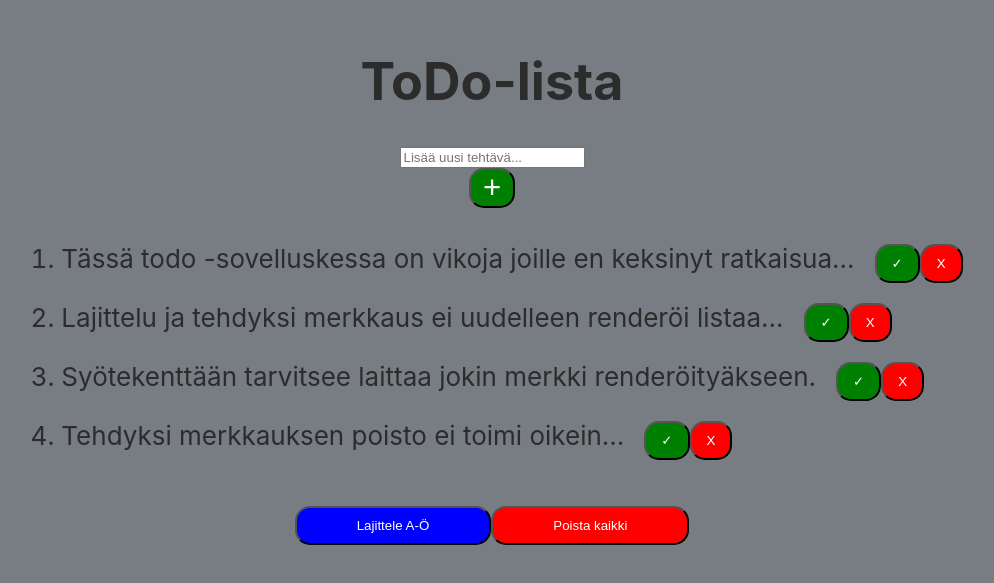
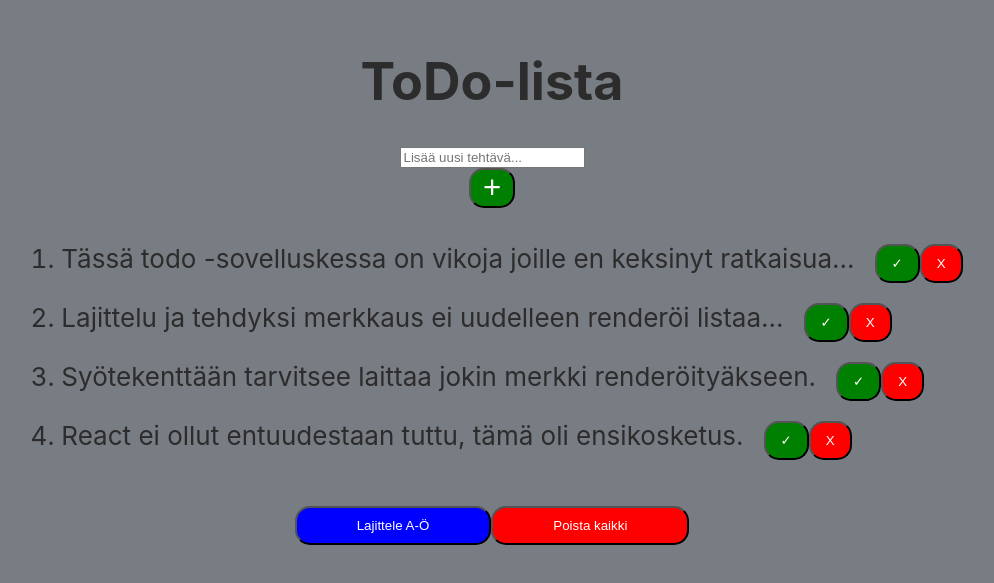
Before and after one commit to Luukalindgren/ToDo-sovellus-React, a React (Create React App) app: page / in a window 1280 px wide. Shown: the part 115-698 px from the top of the page, without its empty margins (148-1142 px from the left). Built offline with nearby package versions, Linux system fonts and the light colour scheme.

Commit message:
Yliviivaus ongelmat korjattu, renderöinti enään...

```diff
--- a/src/App.js
+++ b/src/App.js
@@ -1,8 +1,8 @@
 //TODO:
 //1. VALMIS!
-//2. VALMIS!
-//3. VALMIS! KORJATTAVA YHTEENSOPIVAKSI YLIVIIVAUKSEN KANSSA!
-//4. VALMIS!
+//2. VALMIS! Taulukko ei renderöidy itsestään, inputti tarvii muuttua ennen uudelleen renderöintiä
+//3. VALMIS!
+//4. VALMIS! -||-
 //5. VALMIS!
 
 
@@ -11,9 +11,9 @@ import React, {useState} from "react";
 
 
 function App () {
-  const [notes, setNotes] = useState(["Tässä todo -sovelluskessa on vikoja joille en keksinyt ratkaisua...","Lajittelu ja tehdyksi merkkaus ei uudelleen renderöi listaa...","Syötekenttään tarvitsee laittaa jokin merkki renderöityäkseen.", "Tehdyksi merkkauksen poisto ei toimi oikein..."]);
-  const [value, setValue] = useState("");
-  const [tehdyt, setTehdyt] = useState([]);
+  const [notes, setNotes] = useState(["Tässä todo -sovelluskessa on vikoja joille en keksinyt ratkaisua...","Lajittelu ja tehdyksi merkkaus ei uudelleen renderöi listaa...","Syötekenttään tarvitsee laittaa jokin merkki renderöityäkseen.", "React ei ollut entuudestaan tuttu, tämä oli ensikosketus."]);
+  const [value, setValue] = useState("");   //Inputin arvoille
+  const [tehdyt, setTehdyt] = useState([]); //Tehdyksi merkatut
 
   function addToNotes() {     //Lisää listan(notes) viimeiseksi halutun noten
     if(value === ""){
@@ -26,14 +26,16 @@ function App () {
     }
 }
 
-  function poistaNote(index) {  //Poistaa valitun noten sen indeksin mukaan
+  function poistaNote(index) {          //Poistaa valitun noten sen indeksin mukaan
     let temp = notes.filter((item, i) => i !== index);
     setNotes(temp);
     let temp2 = tehdyt.filter((item) => item !== index); //Poistaa poistettavan listauksen indexin tehdyistä
+    for(let i=0; i<= tehdyt.length; i++) {               //Siirtää yliviivauksen poiston yhtyedessä oikeaan paikkaan
+      if(temp2[i]>index){
+         temp2[i] = (temp2[i]-1);
+      }
+    }
     setTehdyt(temp2);
-    //KORJATTAVAA ON YLIVIIVAUKSEN SIIRTO, NYT KUN POISTAA JONKUN, NIIN YLIVIIVAUS PYSYY SAMASSA INDEKSISSÄ, VAIKKA PITÄISI PIENENTYÄ YHDELLÄ/POISTUA!
-    //Eli jotenkin: temp[i] === (tehdyt[i] - 1)  =>  setTehdyt(temp); Mutta vain indekseiltä jotka ovat isompia kuin poistettava!!!
-
   }
 
   function yliviivaaNote(index) {
```
